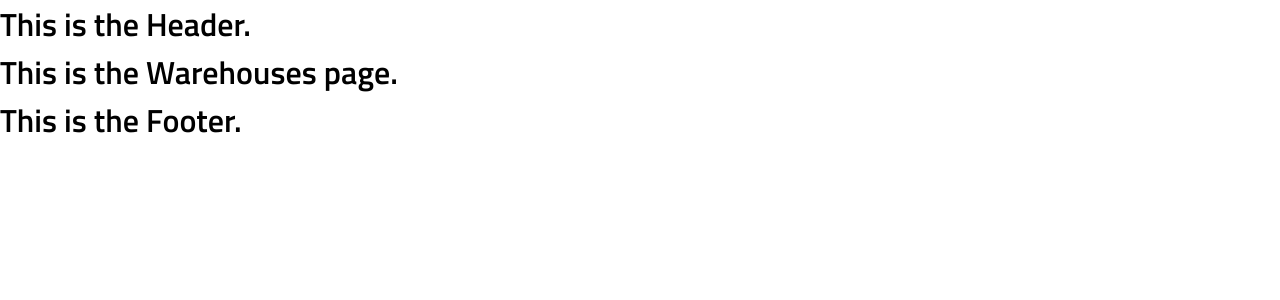
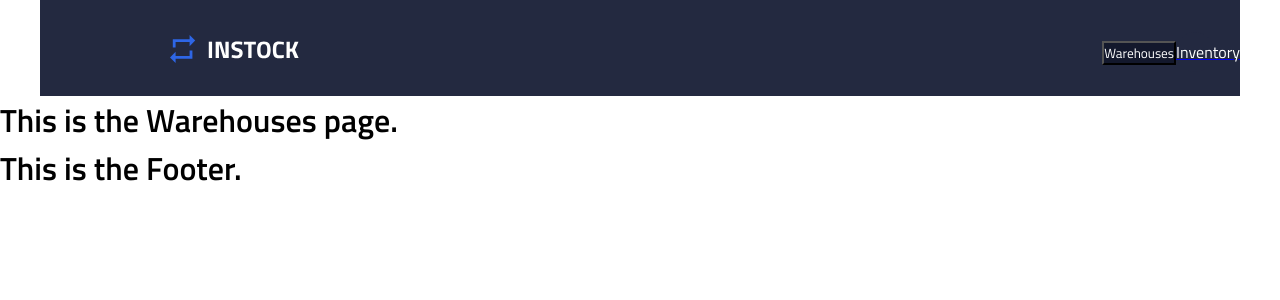
Before and after one commit to NasKhanaz/instock, a React (Create React App) app: page / in a window 1280 px wide. Shown: the top 300 px of the page. Built offline with nearby package versions, Linux system fonts and the light colour scheme.

Commit message:
set up the header rudimentarily with styling

```diff
--- a/src/components/Header/Header.js
+++ b/src/components/Header/Header.js
@@ -1,7 +1,36 @@
-import "./Header.scss"
+import "./Header.scss";
+import InStockLogo from "../../assets/Logo/InStock-Logo.svg";
+import { Link, useLocation } from "react-router-dom";
 
 function Header() {
-    return <h1>This is the Header.</h1>
-};
+  const location = useLocation();
+  console.log(location);
+
+  if (
+    location === "/" ||
+    location === "/warehouses/add" ||
+    location === "/warehouses/:warehouseId" ||
+    location === "/warehouses/:warehouseId/edit"
+  ) {
+  }
+
+  return (
+    <header className="header">
+      <Link to="/" className="header__logo--link">
+        <img src={InStockLogo} className="header__logo" alt="InStockLogo" />
+      </Link>
+      <div className="header__container">
+        <Link to="/">
+          <button className="header__container__button--active">
+            Warehouses
+          </button>
+        </Link>
+        <Link to="/inventory">
+          <button className="header__container__button">Inventory</button>
+        </Link>
+      </div>
+    </header>
+  );
+}
 
 export default Header;
--- a/src/components/Header/Header.scss
+++ b/src/components/Header/Header.scss
@@ -1,3 +1,66 @@
 @use "../../styles/partials/global" as *;
 @use "../../styles/partials/variables" as *;
 @use "../../styles/partials/mixins" as *;
+@use "../../styles/partials/fonts" as *;
+
+.header{
+    display: flex;
+    background-color: $background-color-Graphite;
+    flex-direction: column;
+    align-items: center;
+    margin: 0rem;
+    z-index: -1;
+
+    @include tablet {
+        flex-direction: row;
+        margin: 0rem 2rem 1rem 2rem;
+        justify-content: flex-end;
+    }
+
+    @include desktop {
+        margin: 0rem 3rem 1rem 3rem;
+        justify-content: flex-end;
+    }
+
+    &__logo {
+        padding-bottom: 1rem;
+
+        @include tablet {
+            padding-bottom: 0;
+            margin-left: 2rem;
+        }
+
+        @include desktop {
+            margin-left: 8.125rem;
+        }
+    }
+
+    &__container{
+        display: flex;
+        text-decoration: none;
+        align-items: center;
+        justify-content: center;
+
+        &__button{
+            background-color: $background-color-Graphite;
+            color: white;
+            border-radius: 20px;
+            display: flex;
+            align-items: center;
+            text-align: center;
+            height: 40px;
+            border: none;
+            font-size: 1rem;
+            width: 100%;
+                @include tablet {
+                    width: 60%;
+                }
+
+                &--active {
+                background-color: $primary-color-Instock-Black;
+                color: white;
+                }
+        }
+
+    }
+}
```
